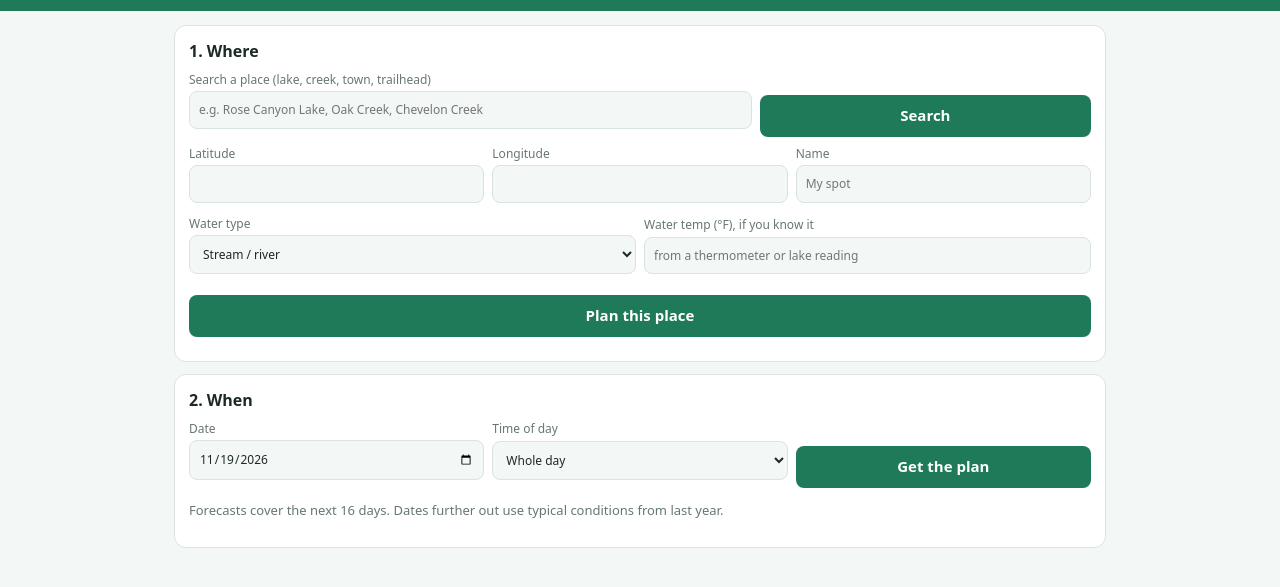
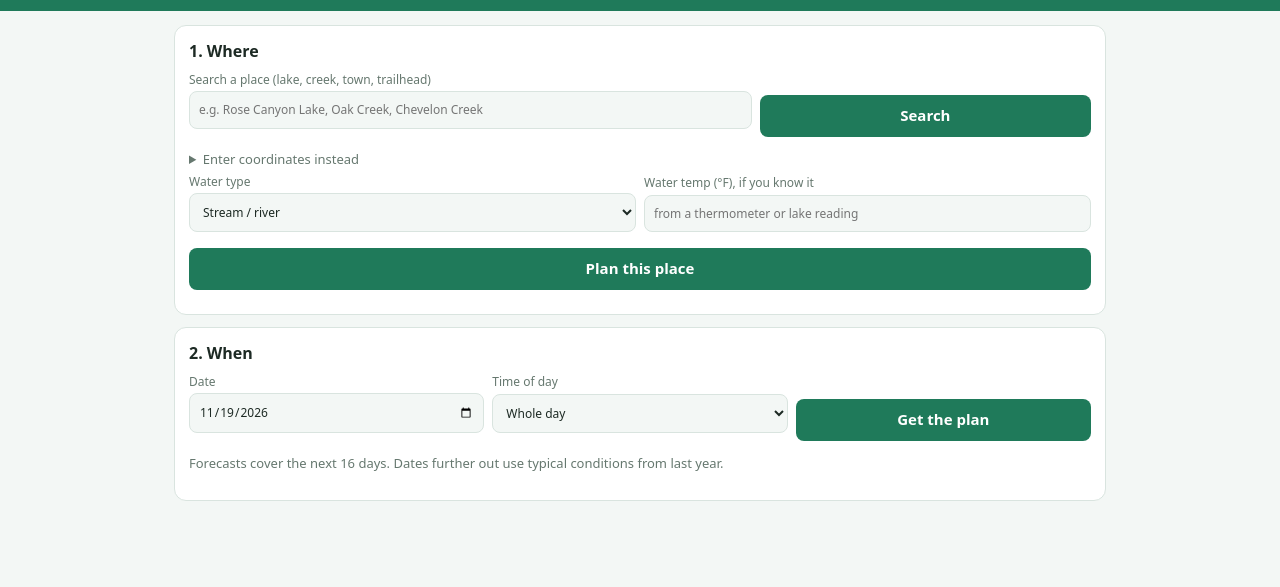
Before and after one commit to vnarendran67-bot/gone-fishin, a plain HTML site: page index.html in a window 1280 px wide. Shown: the part 67-654 px from the top of the page. Drawn offline with Linux system fonts and the light colour scheme.

Commit message:
Add files via upload
trial 2 to get locations

```diff
--- a/index.html
+++ b/index.html
@@ -58,12 +58,16 @@ ul.tips li{margin-bottom:4px}
     </label>
     <button class="btn" onclick="searchPlace()">Search</button>
   </div>
+  <p class="muted" id="placeMsg"></p>
   <ul id="results" class="results"></ul>
-  <div class="row" style="margin-top:8px">
-    <label>Latitude<input id="lat" type="number" step="any"></label>
-    <label>Longitude<input id="lon" type="number" step="any"></label>
-    <label>Name<input id="pname" placeholder="My spot"></label>
-  </div>
+  <details style="margin-top:8px">
+    <summary class="muted">Enter coordinates instead</summary>
+    <div class="row" style="margin-top:8px">
+      <label>Latitude<input id="lat" type="number" step="any"></label>
+      <label>Longitude<input id="lon" type="number" step="any"></label>
+      <label>Name<input id="pname" placeholder="My spot"></label>
+    </div>
+  </details>
   <div class="row" style="margin-top:4px">
     <label>Water type
       <select id="habitat">
@@ -75,8 +79,7 @@ ul.tips li{margin-bottom:4px}
       <input id="manualTemp" type="number" step="0.1" placeholder="from a thermometer or lake reading">
     </label>
   </div>
-  <p class="muted" id="placeMsg"></p>
-  <div class="row"><button class="btn" onclick="usePlace()">Plan this place</button></div>
+  <div class="row" style="margin-top:8px"><button class="btn" onclick="usePlace()">Plan this place</button></div>
   <div id="saved" style="margin-top:10px"></div>
 </section>
 
```
